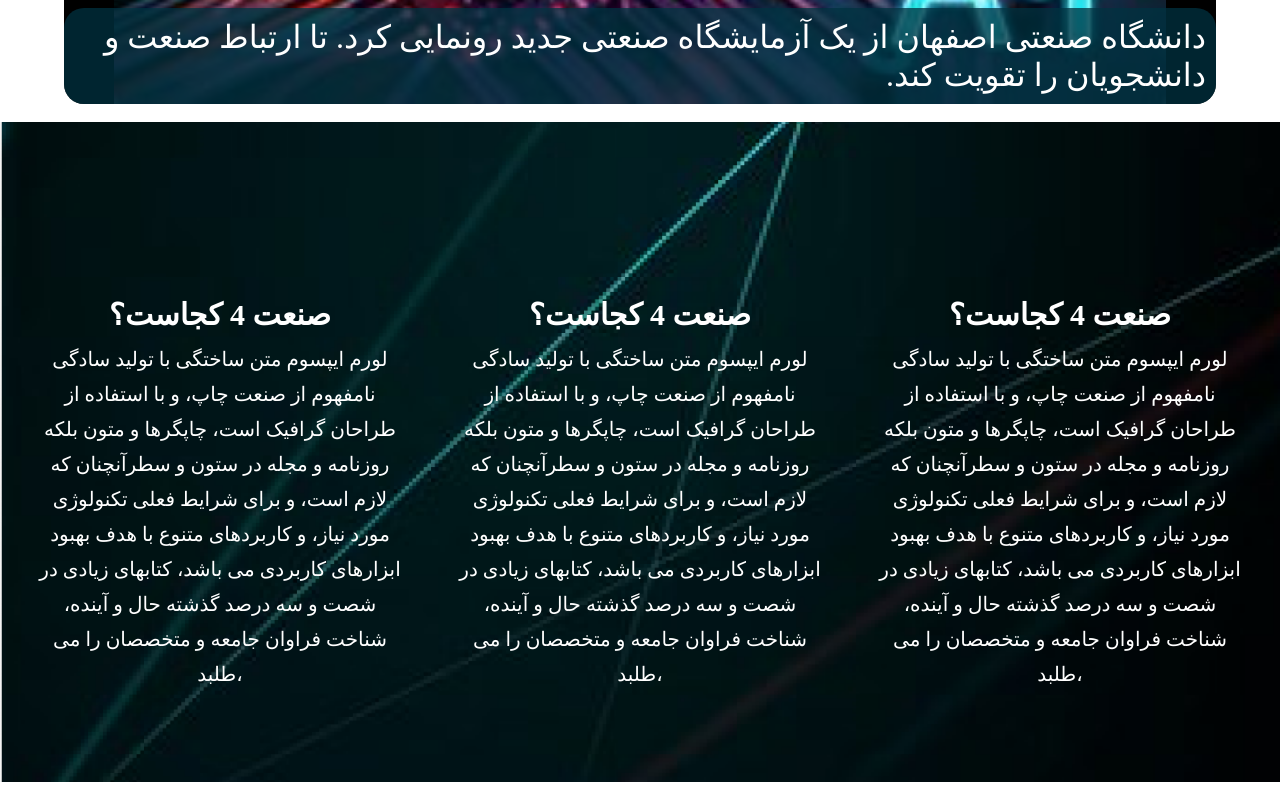
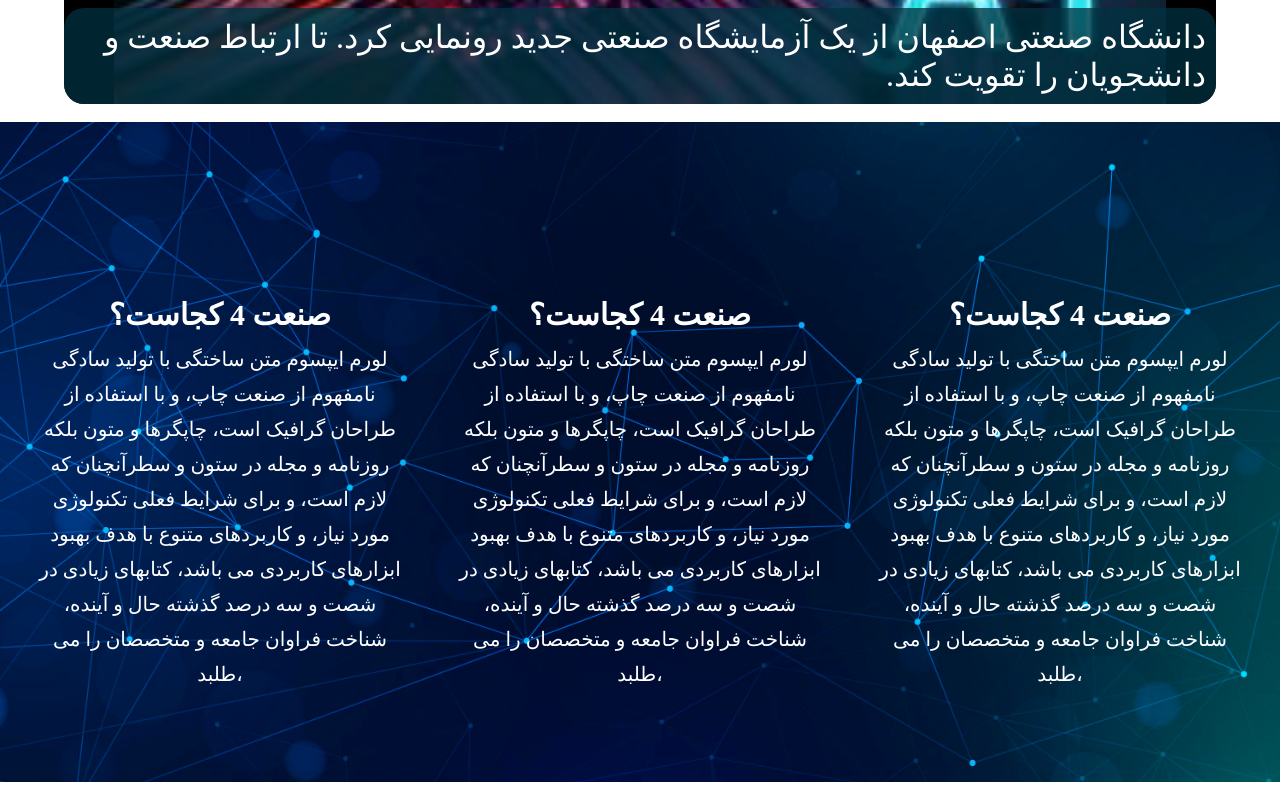
Before and after one commit to amirbarari/sanat-4-lab, an Angular app: page / in a window 1280 px wide. Shown: the part 680-1480 px from the top of the page. Built offline with nearby package versions, Linux system fonts and the light colour scheme.

Commit message:
change the landing-page bg-image

```diff
--- a/src/app/pages/landing-page/image-slider/image-slider.component.css
+++ b/src/app/pages/landing-page/image-slider/image-slider.component.css
@@ -68,7 +68,7 @@
     .slide{ width: 95%; height: 100%;}
     .slider{ height: 200vh; }
 } */
-@media screen and (max-height: 900px) and (max-width: 700px) {
+@media screen and (max-height: 950px) and (max-width: 700px) {
     .change-img{ display: none;}
     .slide{ width: 95%; height: 90%;}
     .description{ font-size: 1.8rem;}
--- a/src/app/pages/landing-page/landing-page.component.css
+++ b/src/app/pages/landing-page/landing-page.component.css
@@ -1,6 +1,6 @@
 .bg-img {
     height: fit-content;
-    background-image: url('/assets/images/landing-bg.png');
+    background-image: url('../../../../public/assets/images/landing-bg2.jpg');
     background-attachment: fixed;
     background-position: center;
     background-repeat: no-repeat;
```
Also changed, not shown: public/assets/images/landing-bg1.jpg (added), public/assets/images/landing-bg2.jpg (added).
